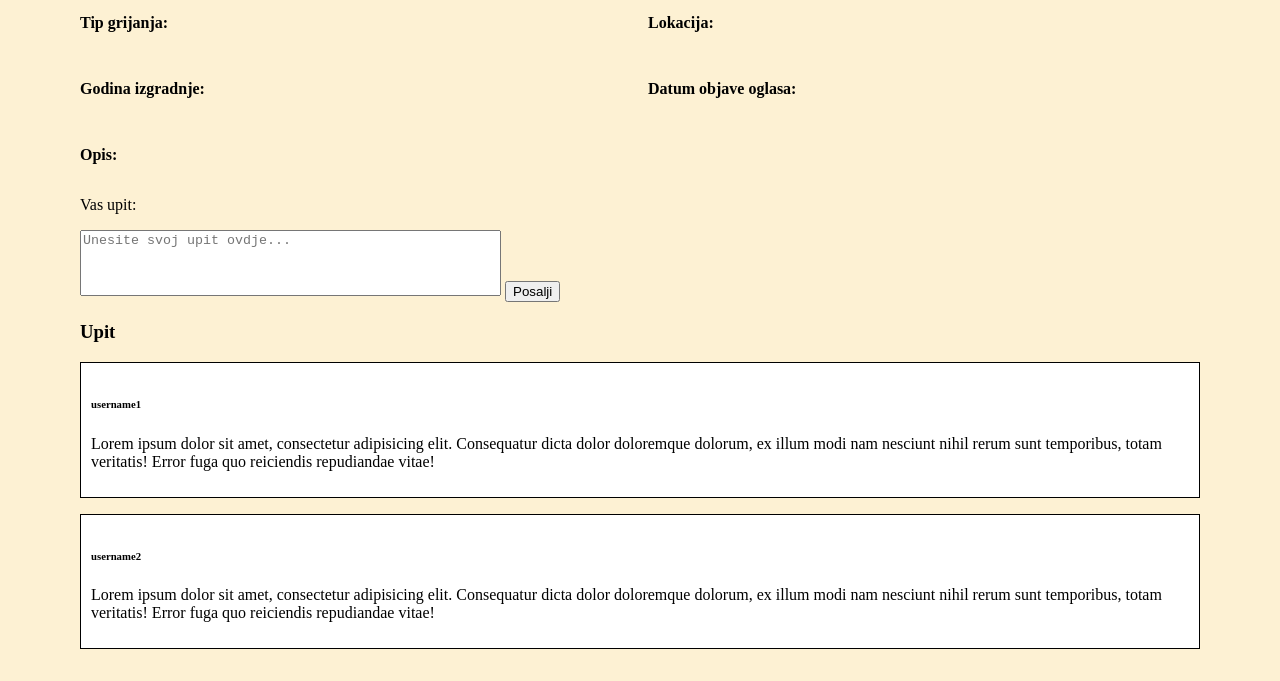
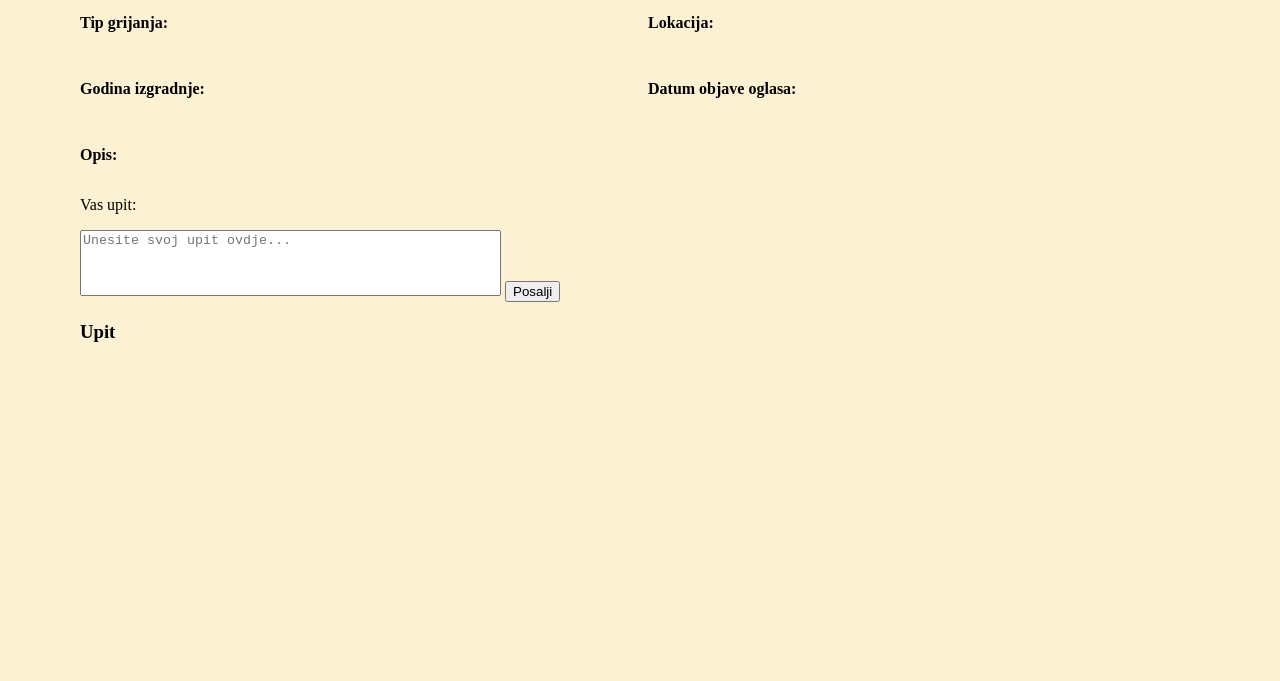
Before and after one commit to zlendo1/wt-real-estate-web-app, a website: page public/html/detalji.html in a window 1280 px wide. Shown: the part 254-935 px from the top of the page. After the commit the page ends 800 px from the top, so only its background shows below. Drawn offline with Linux system fonts and the light colour scheme; no server answers.

Commit message:
deleted stock upit_list items

```diff
--- a/public/html/detalji.html
+++ b/public/html/detalji.html
@@ -32,16 +32,7 @@
     </form>
     <div id="upit">
         <h3>Upit</h3>
-        <div id="upit_list">
-            <div>
-                <h6>username1</h6>
-                <p>Lorem ipsum dolor sit amet, consectetur adipisicing elit. Consequatur dicta dolor doloremque dolorum, ex illum modi nam nesciunt nihil rerum sunt temporibus, totam veritatis! Error fuga quo reiciendis repudiandae vitae!</p>
-            </div>
-            <div>
-                <h6>username2</h6>
-                <p>Lorem ipsum dolor sit amet, consectetur adipisicing elit. Consequatur dicta dolor doloremque dolorum, ex illum modi nam nesciunt nihil rerum sunt temporibus, totam veritatis! Error fuga quo reiciendis repudiandae vitae!</p>
-            </div>
-        </div>
+        <div id="upit_list"></div>
     </div>
     <script src="../scripts/PozoviAjax.js"></script>
     <script src="../scripts/meni.js"></script>
```
